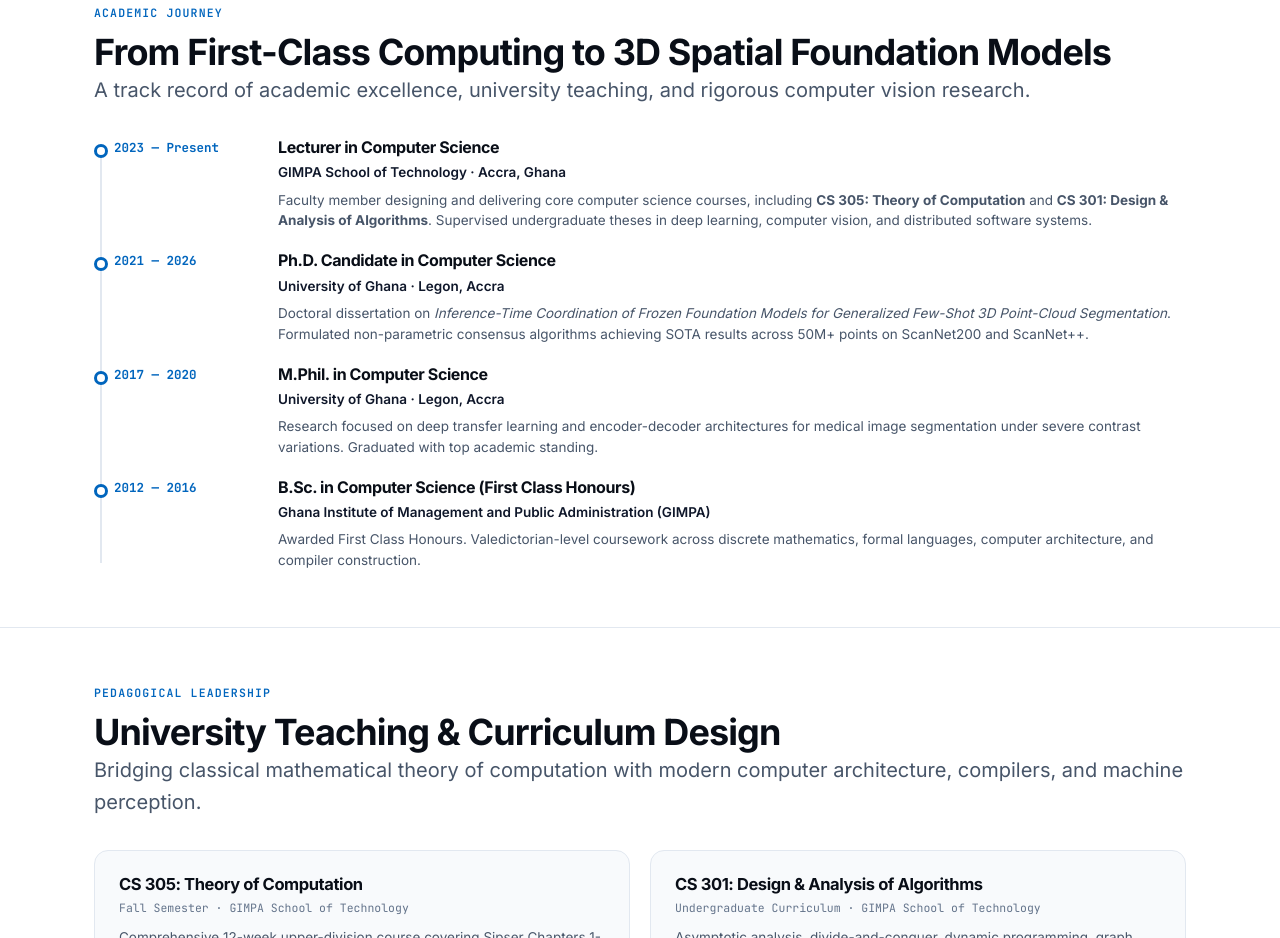
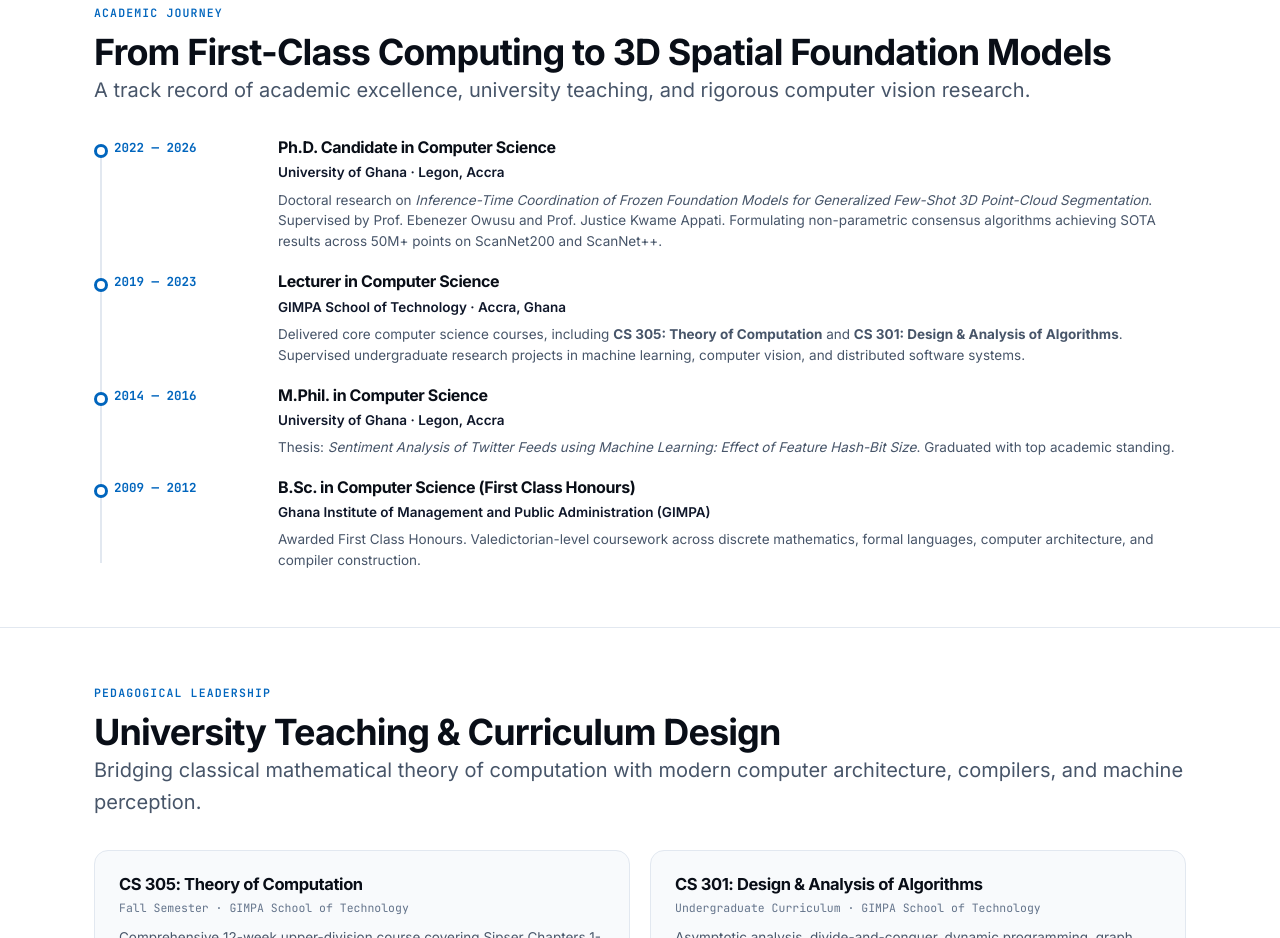
Before and after one commit to silsgah/silsgah.github.io, a plain HTML site: page index.html in a window 1280 px wide. Shown: the part 3780-4718 px from the top of the page. Drawn offline with Linux system fonts and the light colour scheme.

Commit message:
Update Academic Journey timeline dates: PhD (2022-2026), GIMPA Lecturer (2019-2023), MPhil (2014-2016), BSc (2009-2012)

```diff
--- a/index.html
+++ b/index.html
@@ -430,43 +430,43 @@
 
         <div class="timeline-item">
           <div class="timeline-dot"></div>
-          <div class="timeline-period">2023 — Present</div>
+          <div class="timeline-period">2022 — 2026</div>
           <div class="timeline-body">
-            <h4>Lecturer in Computer Science</h4>
-            <div class="timeline-institution">GIMPA School of Technology · Accra, Ghana</div>
+            <h4>Ph.D. Candidate in Computer Science</h4>
+            <div class="timeline-institution">University of Ghana · Legon, Accra</div>
             <p>
-              Faculty member designing and delivering core computer science courses, including <strong>CS 305: Theory of Computation</strong> and <strong>CS 301: Design &amp; Analysis of Algorithms</strong>. Supervised undergraduate theses in deep learning, computer vision, and distributed software systems.
+              Doctoral research on <em>Inference-Time Coordination of Frozen Foundation Models for Generalized Few-Shot 3D Point-Cloud Segmentation</em>. Supervised by Prof. Ebenezer Owusu and Prof. Justice Kwame Appati. Formulating non-parametric consensus algorithms achieving SOTA results across 50M+ points on ScanNet200 and ScanNet++.
             </p>
           </div>
         </div>
 
         <div class="timeline-item">
           <div class="timeline-dot"></div>
-          <div class="timeline-period">2021 — 2026</div>
+          <div class="timeline-period">2019 — 2023</div>
           <div class="timeline-body">
-            <h4>Ph.D. Candidate in Computer Science</h4>
-            <div class="timeline-institution">University of Ghana · Legon, Accra</div>
+            <h4>Lecturer in Computer Science</h4>
+            <div class="timeline-institution">GIMPA School of Technology · Accra, Ghana</div>
             <p>
-              Doctoral dissertation on <em>Inference-Time Coordination of Frozen Foundation Models for Generalized Few-Shot 3D Point-Cloud Segmentation</em>. Formulated non-parametric consensus algorithms achieving SOTA results across 50M+ points on ScanNet200 and ScanNet++.
+              Delivered core computer science courses, including <strong>CS 305: Theory of Computation</strong> and <strong>CS 301: Design &amp; Analysis of Algorithms</strong>. Supervised undergraduate research projects in machine learning, computer vision, and distributed software systems.
             </p>
           </div>
         </div>
 
         <div class="timeline-item">
           <div class="timeline-dot"></div>
-          <div class="timeline-period">2017 — 2020</div>
+          <div class="timeline-period">2014 — 2016</div>
           <div class="timeline-body">
             <h4>M.Phil. in Computer Science</h4>
             <div class="timeline-institution">University of Ghana · Legon, Accra</div>
             <p>
-              Research focused on deep transfer learning and encoder-decoder architectures for medical image segmentation under severe contrast variations. Graduated with top academic standing.
+              Thesis: <em>Sentiment Analysis of Twitter Feeds using Machine Learning: Effect of Feature Hash-Bit Size</em>. Graduated with top academic standing.
             </p>
           </div>
         </div>
 
         <div class="timeline-item">
           <div class="timeline-dot"></div>
-          <div class="timeline-period">2012 — 2016</div>
+          <div class="timeline-period">2009 — 2012</div>
           <div class="timeline-body">
             <h4>B.Sc. in Computer Science (First Class Honours)</h4>
             <div class="timeline-institution">Ghana Institute of Management and Public Administration (GIMPA)</div>
```
